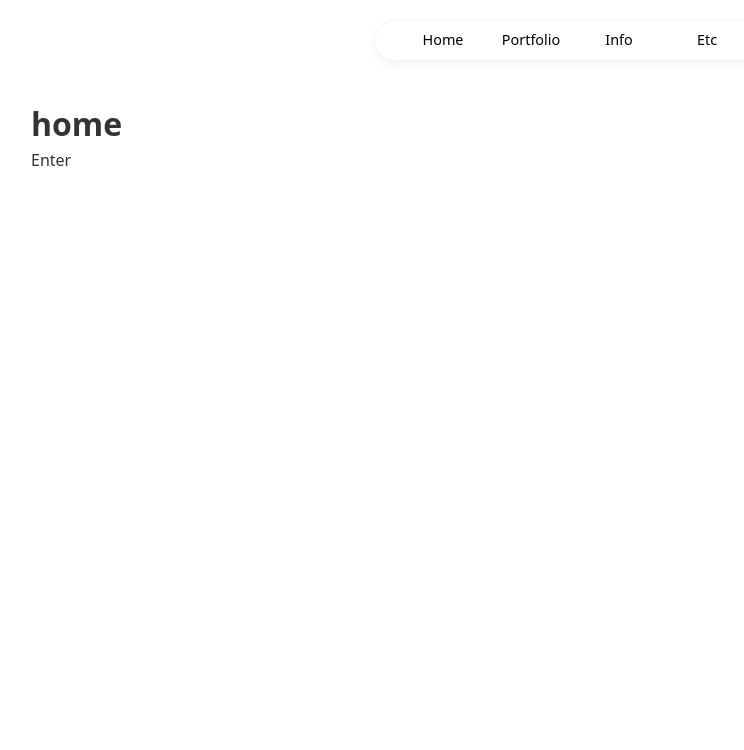
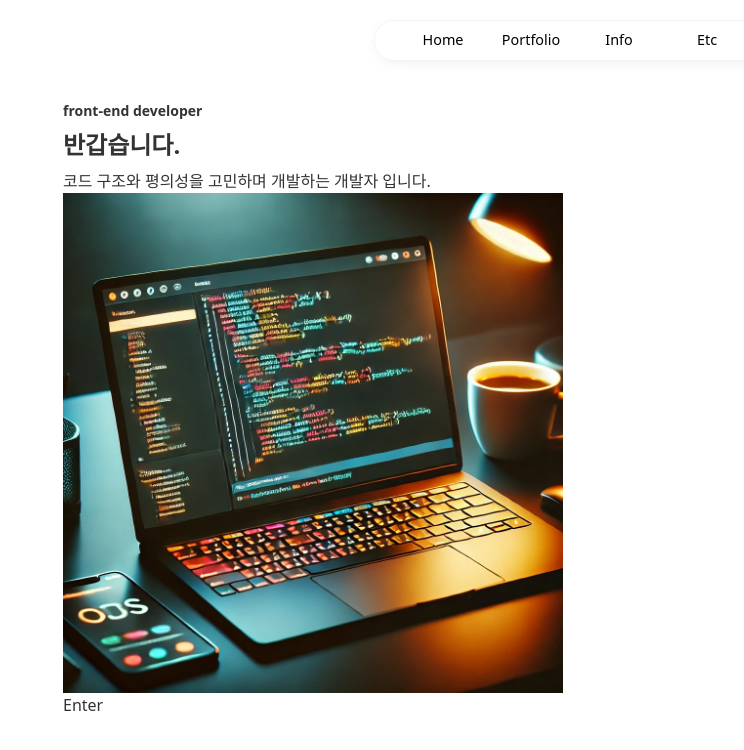
Before and after one commit to kimoon1/portpolio, a Next.js app: page / in a window 1280 px wide. Shown: the top 750 px of the page, without its empty margins (65-809 px from the left). Built offline with nearby package versions, Linux system fonts and the light colour scheme.

Commit message:
[html, css] 메인 구조 작업중

```diff
--- a/src/app/(home)/page.tsx
+++ b/src/app/(home)/page.tsx
@@ -1,3 +1,4 @@
+import InfoSection from "@/src/components/home/InfoSection"
 
 export const metadata = {
   title: 'Home',
@@ -11,6 +12,10 @@ export const metadata = {
 
 export default async function HomePage() {
 
-  return <h1>home</h1>
+  return (
+    <>
+      <InfoSection />
+    </>
+  )
 
 }
--- /dev/null
+++ b/src/components/home/InfoSection.tsx
@@ -0,0 +1,23 @@
+import Image from "next/image";
+import styles from "@/src/styles/main/InfoSection.module.scss";
+
+
+export default function InfoSection() {
+  return (
+    <article className={`${styles['article']}`}>
+        <p className={`${styles['sub-title']}`}>front-end developer</p>
+        <h1 className={`${styles['title']}`}>
+          반갑습니다.
+        </h1>
+        <div>
+          <p>
+            코드 구조와 평의성을 고민하며 개발하는 개발자 입니다.
+          </p>
+          <div>
+            <Image width={500} height={500} src={'/home/info-img.webp'} alt="소개글 이미지" />
+          </div>
+        </div>
+      </article>
+
+  );
+}
--- a/src/components/layout/Layout.module.scss
+++ b/src/components/layout/Layout.module.scss
@@ -3,4 +3,7 @@
   min-height: 100vh;
   padding: 100px 96px 0px;
   background-color: #fff;
+  @media screen and (max-width: 1440px) {
+    width: 95vw;
+  }
 }
--- /dev/null
+++ b/src/styles/main/InfoSection.module.scss
@@ -0,0 +1,14 @@
+.article {
+  position: relative;
+}
+
+.sub-title {
+  font-weight: bold;
+  font-size: 14px;
+}
+
+.title {
+  font-weight: bold;
+  font-size: 24px;
+  line-height: 200%;
+}
```
Also changed, not shown: public/home/info-img.webp (added).
